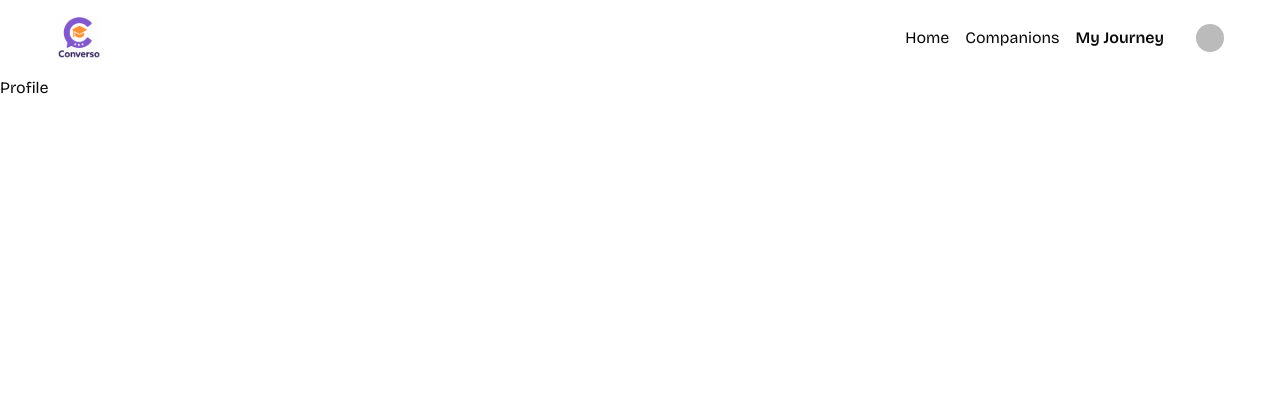
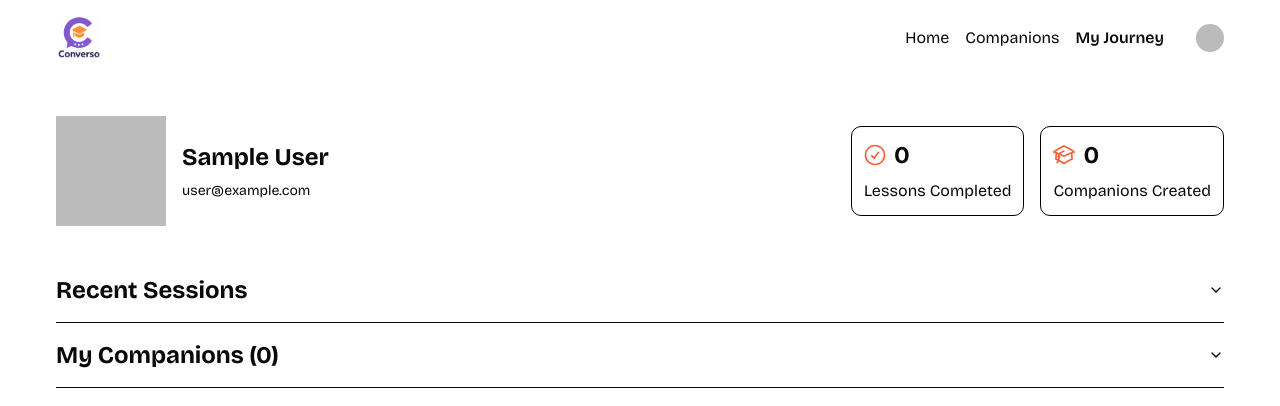
Before and after one commit to Jaspher28/js-sass-app, a Next.js app: page /my-journey in a window 1280 px wide. Shown: the top 406 px of the page. Built offline with nearby package versions, Linux system fonts and the light colour scheme; no server answers; the database is empty; sample sign-in values are in the browser's storage; some icons are missing.

Commit message:
Cleck Billing and Protected Route added

```diff
--- a/app/companions/new/page.tsx
+++ b/app/companions/new/page.tsx
@@ -1,17 +1,35 @@
 import CompanionForm from "@/components/CompanionForm"
+import { newCompanionPermissions } from "@/lib/actions/companion.actions";
 import { auth } from "@clerk/nextjs/server"
+import Image from "next/image";
+import Link from "next/link";
 import { redirect } from "next/navigation";
 
 const NewCompanion = async () => {
   const {userId} = await auth();
   if(!userId) redirect('/sign-in');
 
+  const canCreateCompanion = await newCompanionPermissions();
+
   return (
     <main className="md:w-2/3 lg:w-2/5 items-center justify-center">
-      <article className="w-full gap-4 flex flex-col">
-        <h1>Companion Builder</h1>
-        <CompanionForm/>
-      </article>
+      {canCreateCompanion? (
+        <article className="w-full gap-4 flex flex-col">
+          <h1>Companion Builder</h1>
+          <CompanionForm/>
+        </article>
+      ) : (
+        <article className="companion-limit">
+          <Image src="/images/limit.svg" alt="limit reached" width={360} height={230}/>
+          <div  className="cta-badge">
+            Upgrade Your Plan
+          </div>
+          <h1>You've Reached Your Limit</h1>
+          <p>You've reached your companion limit. Upgrade to create more companions and premium features</p>
+          <Link href={"/subscription"} className="btn-primary w-full justify-center">Upgrade My Plan</Link>
+        </article>
+      )}
+
     </main>
   )
 }
--- a/app/globals.css
+++ b/app/globals.css
@@ -248,7 +248,7 @@ body {
     @apply rounded-4xl border border-black px-7 pt-7 pb-10 max-lg:w-full bg-white;
   }
   .companion-limit {
-    @apply items-center justify-center flex flex-col gap-4 w-full min-2xl:w-1/2 pt-20 text-center;
+    @apply items-center justify-center flex flex-col gap-4 w-full max-2xl:w-2/3 pt-20 text-center;
   }
 
   .companion-section {
--- a/app/my-journey/page.tsx
+++ b/app/my-journey/page.tsx
@@ -1,6 +1,74 @@
-const Profile = () => {
+import CompanionsList from "@/components/CompanionsList"
+import {
+  Accordion,
+  AccordionContent,
+  AccordionItem,
+  AccordionTrigger,
+} from "@/components/ui/accordion"
+import { getUserCompanions, getUserSessions } from "@/lib/actions/companion.actions"
+import { currentUser } from "@clerk/nextjs/server"
+import Image from "next/image"
+import { redirect } from "next/navigation"
+
+const Profile = async () => {
+  const user = await currentUser()
+
+  if(!user) redirect('/sign-in');
+
+  const companions = await getUserCompanions(user.id);
+  const sessionHistory = await getUserSessions(user.id);
+
   return (
-    <div>Profile</div>
+    <main className="min-lg:w-3/4">
+      <section className="flex justify-between gap-4 max-sm:flex-col items-center">
+        <div className="flex gap-4 items-center">
+          <Image src={user.imageUrl} alt={user.firstName!} height={110} width={110}/>
+          <div className="flex flex-col gap-2">
+            <h1 className="font-bold text-2xl">
+              {user.firstName} {user.lastName}
+            </h1>
+            <p className="text-sm text-muted-foreground">
+              {user.emailAddresses[0].emailAddress}
+            </p>
+          </div>
+        </div>
+
+        <div className="flex gap-4">
+          <div className="border border-black rounded-lg p-3 gap-2 flex flex-col h-fit">
+            <div className="flex gap-2 items-center">
+              <Image src="/icons/check.svg" alt="checkmark" width={22} height={22}/>
+              <p className="text-2xl font-bold">{sessionHistory.length}</p>
+            </div>
+            <div>Lessons Completed</div>
+          </div>
+
+          <div className="border border-black rounded-lg p-3 gap-2 flex flex-col h-fit">
+            <div className="flex gap-2 items-center">
+              <Image src="/icons/cap.svg" alt="cap" width={22} height={22}/>
+              <p className="text-2xl font-bold">{companions.length}</p>
+            </div>
+            <div>Companions Created</div>
+          </div>
+        </div>
+      </section>
+        <Accordion type="multiple">
+          <AccordionItem value="recent">
+            <AccordionTrigger className="font-bold text-2xl">Recent Sessions</AccordionTrigger>
+              <AccordionContent>
+                 <CompanionsList title="Recent Sessions" companions={sessionHistory}/>
+              </AccordionContent>
+          </AccordionItem>
+
+          <AccordionItem value="companions">
+            <AccordionTrigger className="text-2xl font-bold">
+              My Companions {`(${companions.length})`}
+            </AccordionTrigger>
+              <AccordionContent>
+                <CompanionsList title="My Companions" companions={companions}/>
+              </AccordionContent>
+          </AccordionItem>
+        </Accordion>
+    </main>
   )
 }
 
--- a/app/subscription/page.tsx
+++ b/app/subscription/page.tsx
@@ -2,9 +2,9 @@ import { PricingTable } from "@clerk/nextjs"
 
 const Subscription = () => {
   return (
-    <div>
-       <PricingTable/>
-    </div>
+    <main>
+      <PricingTable/>
+    </main>
   )
 }
 
--- a/components/CompanionsList.tsx
+++ b/components/CompanionsList.tsx
@@ -13,12 +13,12 @@ import Link from "next/link";
 interface CompanionsListProps {
   title: string;
   companions?: Companion[];
-  classNames: string;
+  classNames?: string;
 }
 const CompanionsList = ({title, companions, classNames}: CompanionsListProps) => {
   return (
     <article className={cn('companion-list',classNames)}>
-      <h2 className="font-bold text-3xl">Recent Sessions</h2>
+      <h2 className="font-bold text-3xl">{title}</h2>
       <Table>
         <TableHeader>
           <TableRow>
--- /dev/null
+++ b/components/ui/accordion.tsx
@@ -0,0 +1,57 @@
+"use client"
+
+import * as React from "react"
+import * as AccordionPrimitive from "@radix-ui/react-accordion"
+import { ChevronDown } from "lucide-react"
+
+import { cn } from "@/lib/utils"
+
+const Accordion = AccordionPrimitive.Root
+
+const AccordionItem = React.forwardRef<
+  React.ElementRef<typeof AccordionPrimitive.Item>,
+  React.ComponentPropsWithoutRef<typeof AccordionPrimitive.Item>
+>(({ className, ...props }, ref) => (
+  <AccordionPrimitive.Item
+    ref={ref}
+    className={cn("border-b", className)}
+    {...props}
+  />
+))
+AccordionItem.displayName = "AccordionItem"
+
+const AccordionTrigger = React.forwardRef<
+  React.ElementRef<typeof AccordionPrimitive.Trigger>,
+  React.ComponentPropsWithoutRef<typeof AccordionPrimitive.Trigger>
+>(({ className, children, ...props }, ref) => (
+  <AccordionPrimitive.Header className="flex">
+    <AccordionPrimitive.Trigger
+      ref={ref}
+      className={cn(
+        "flex flex-1 items-center justify-between py-4 text-sm font-medium transition-all hover:underline text-left [&[data-state=open]>svg]:rotate-180",
+        className
+      )}
+      {...props}
+    >
+      {children}
+      <ChevronDown className="h-4 w-4 shrink-0 text-muted-foreground transition-transform duration-200" />
+    </AccordionPrimitive.Trigger>
+  </AccordionPrimitive.Header>
+))
+AccordionTrigger.displayName = AccordionPrimitive.Trigger.displayName
+
+const AccordionContent = React.forwardRef<
+  React.ElementRef<typeof AccordionPrimitive.Content>,
+  React.ComponentPropsWithoutRef<typeof AccordionPrimitive.Content>
+>(({ className, children, ...props }, ref) => (
+  <AccordionPrimitive.Content
+    ref={ref}
+    className="overflow-hidden text-sm data-[state=closed]:animate-accordion-up data-[state=open]:animate-accordion-down"
+    {...props}
+  >
+    <div className={cn("pb-4 pt-0", className)}>{children}</div>
+  </AccordionPrimitive.Content>
+))
+AccordionContent.displayName = AccordionPrimitive.Content.displayName
+
+export { Accordion, AccordionItem, AccordionTrigger, AccordionContent }
--- a/lib/actions/companion.actions.ts
+++ b/lib/actions/companion.actions.ts
@@ -95,3 +95,45 @@ export const getUserSessions = async (userId: string ,limit = 10) => {
 
     return data.map(({ companions }) => companions)
 }
+
+export const getUserCompanions = async (userId: string) => {
+    const supabase = createSupabaseClient();
+
+    const {data, error} = await supabase.from('companions')
+    .select()
+    .eq('author', userId)
+
+    if(error) throw new Error(error.message);
+
+    return data;
+}
+
+export const newCompanionPermissions = async () => {
+    const {userId, has } = await auth();
+    const supabase = createSupabaseClient()
+
+    let limit = 0;
+
+    if(has({plan: 'pro'})){
+        return true
+    }else if(has({feature: '3_companion_limit'})){
+        limit = 3;
+    }else if(has({feature:'10_companion_limit'})){
+        limit = 10;
+    }
+
+    const {data, error} = await supabase
+        .from('companions')
+        .select('id',{count: 'exact'})
+        .eq('author', userId)
+
+    if(error) throw new Error(error.message);
+
+    const companionCount = data?.length;
+
+    if(companionCount >= limit){
+        return false;
+    }else{
+        return true
+    }
+}
--- a/lib/utils.ts
+++ b/lib/utils.ts
@@ -17,7 +17,7 @@ export const configureAssistant = (voice: string, style: string) => {
       style as keyof (typeof voices)[keyof typeof voices]
     ] || "sarah";
 
-  const vapiAssistant: CreateAssistantDTO = {
+    const vapiAssistant: CreateAssistantDTO = {
     name: "Companion",
     firstMessage:
       "Hello, let's start the session. Today we'll be talking about {{topic}}.",
--- a/package.json
+++ b/package.json
@@ -12,6 +12,7 @@
     "@clerk/nextjs": "^6.20.0",
     "@hookform/resolvers": "^5.0.1",
     "@jsmastery/utils": "^1.0.2",
+    "@radix-ui/react-accordion": "^1.2.11",
     "@radix-ui/react-label": "^2.1.7",
     "@radix-ui/react-select": "^2.2.5",
     "@radix-ui/react-slot": "^1.2.3",
--- a/tailwind.config.ts
+++ b/tailwind.config.ts
@@ -16,9 +16,9 @@ export default {
   				DEFAULT: 'hsl(var(--card))',
   				foreground: 'hsl(var(--card-foreground))'
   			},
-			cta: "var(--cta)",
-            "cta-gold": "var(--cta-gold)",
-			"black-gold": "var(--cta-gold)",
+  			cta: 'var(--cta)',
+  			'cta-gold': 'var(--cta-gold)',
+  			'black-gold': 'var(--cta-gold)',
   			popover: {
   				DEFAULT: 'hsl(var(--popover))',
   				foreground: 'hsl(var(--popover-foreground))'
@@ -55,10 +55,32 @@ export default {
   			}
   		},
   		borderRadius: {
-			'4xl': '2.5rem',
+  			'4xl': '2.5rem',
   			lg: 'var(--radius)',
   			md: 'calc(var(--radius) - 2px)',
   			sm: 'calc(var(--radius) - 4px)'
+  		},
+  		keyframes: {
+  			'accordion-down': {
+  				from: {
+  					height: '0'
+  				},
+  				to: {
+  					height: 'var(--radix-accordion-content-height)'
+  				}
+  			},
+  			'accordion-up': {
+  				from: {
+  					height: 'var(--radix-accordion-content-height)'
+  				},
+  				to: {
+  					height: '0'
+  				}
+  			}
+  		},
+  		animation: {
+  			'accordion-down': 'accordion-down 0.2s ease-out',
+  			'accordion-up': 'accordion-up 0.2s ease-out'
   		}
   	}
   },
```
Also changed, not shown: 1 other file (tests, documents, lock files or other folders).
